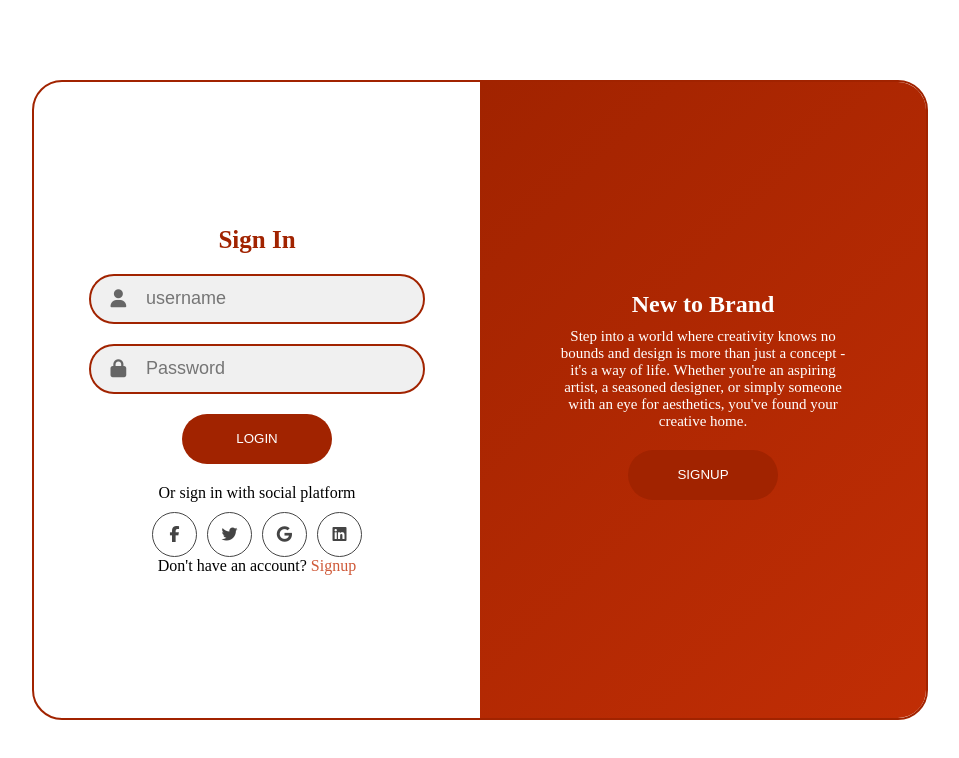
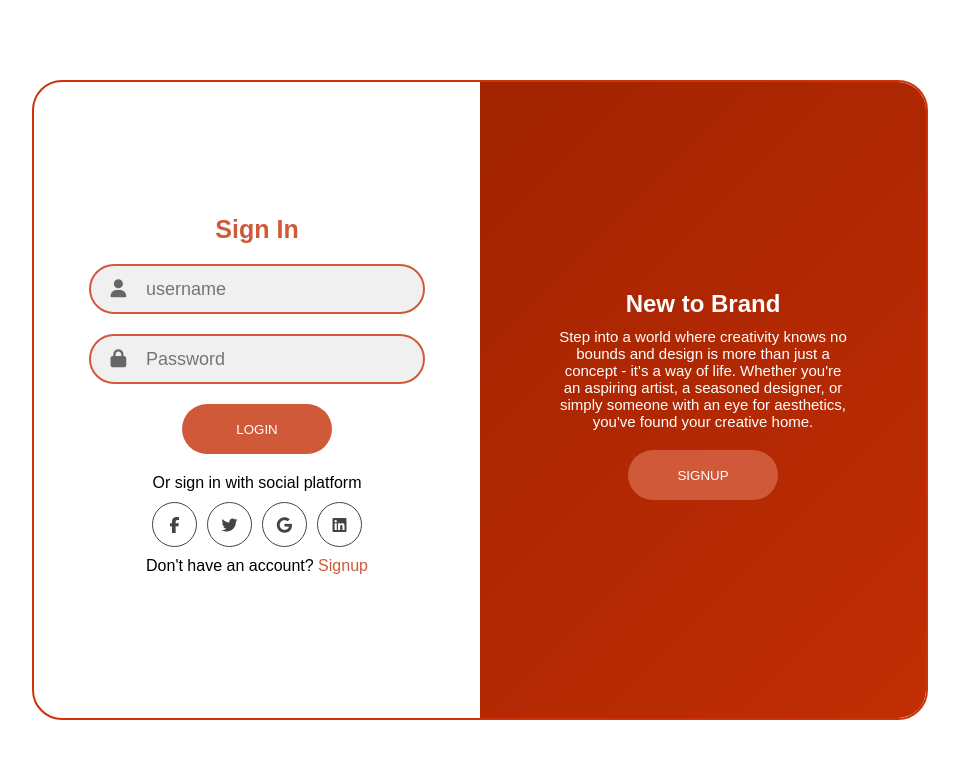
Before and after one commit to Eunini/spectral, a plain HTML site: page signin.html in a window 1280 px wide. Shown: the whole page, without its empty margins (160-1119 px from the left). Drawn offline with nearby package versions, Linux system fonts and the light colour scheme.

Commit message:
Update styles.css

```diff
--- a/styles.css
+++ b/styles.css
@@ -1,6 +1,7 @@
 * {
     margin: 0;
     padding: 0;
+    font-family: "Montserrat", sans-serif;
     box-sizing: border-box;
 }
 body {
@@ -14,7 +15,7 @@ body {
     height: 80vh;
     width: 70vw;
     background: white;
-    border: 2px solid #A12300;
+    border: 2px solid #ce3207;
     border-radius: 30px;
     overflow: hidden;
 }
@@ -61,12 +62,10 @@ form {
     transition: 0.5s ease-in-out;
     transition-delay: 1s;
 }
-.left-panel {
-    pointer-events: none;
-}
+
 .title {
     font-size: 25px;
-    color: #A12300;
+    color: #cf5938;
     margin-bottom: 10px;
 }
 .input-field {
@@ -74,10 +73,12 @@ form {
     height: 50px;
     background: #f0f0f0;
     margin: 10px 0;
-    border: 2px solid #A12300;
+    border: 2px solid #cf5938;
     display: flex;
     align-items: center;
+    pointer-events: auto;
     border-radius: 30px;
+    z-index: 7;
 }
 .input-field i {
     flex: 1;
@@ -98,7 +99,7 @@ form {
     width: 150px;
     height: 50px;
     border: none;
-    background: #A12300;
+    background: #cf5938;
     border-radius: 50px;
     color: white;
     margin: 10px 0;
@@ -137,7 +138,7 @@ a {
     outline: none;
     opacity: 0.8;
     color: white;
-    background: #A12300;
+    background: #cf5938;
 }
 .panels-container {
     position: absolute;
@@ -150,15 +151,12 @@ a {
     justify-content: space-around;
 }
 .panel {
-    z-index: 6;
     display: flex;
     flex-direction: column;
     width: 35%;
     min-width: 238px;
     align-items: center;
-    justify-content: space-around;
     padding: 0 10px;
-    z-index: 6;
     text-align: center;
 }
 .panel .left-panel {
@@ -166,7 +164,13 @@ a {
     transition: 1.1s ease-in-out;
     transition-delay: 0.4s;
 }
+.panel .right-panel {
+    width: 100%;
+    transition: 1.1s ease-in-out;
+    transition-delay: 0.4s;
+}
 .content{
+    z-index: 6;
     color: white;
     transition: 1.1s ease-in-out;
     transition-delay: 0.5s;
@@ -179,7 +183,9 @@ a {
     font-size: 15px;
     padding: 10px 0;
 }
-
+.sign-up-form .acct-text, .sign-in-form .acct-text {
+    margin: 10px 0;
+}
 .left-panel .content {
     transform: translateX(-200%);
 }
@@ -187,7 +193,6 @@ a {
 .right-panel .content {
     transform: translateX(0);
 }
-
 /* animation */
 .container.sign-up-mode::before {
     transform: translateX(0);
@@ -200,12 +205,16 @@ a {
 .container.sign-up-mode .left-panel .content {
     transform: translateX(0);
 }
+
+
 .container.sign-up-mode form.sign-in-form {
     opacity: 0;
 }
 .container.sign-up-mode form.sign-up-form {
     opacity: 1;
 }
+
+
 /* mobile responsive */
 @media (max-width: 779px) {
     .container{
@@ -226,11 +235,22 @@ a {
     form{
         width: 80%;
     }
-    .container.sign-up-mode2 .form.sign-up-form {
+    .form.sign-up-form {
         display: flex;
         opacity: 1;
     }
-    .container.sign-up-mode2 .form.sign-in-form {
+    .form.sign-in-form {
+        display: none;
+    }
+
+}
+@media (max-width: 635px) {
+    form{
+        width: 90%;
+    }
+}
+@media (max-width: 768px) {
+    .sign-in-form {
         display: none;
     }
 }
```
